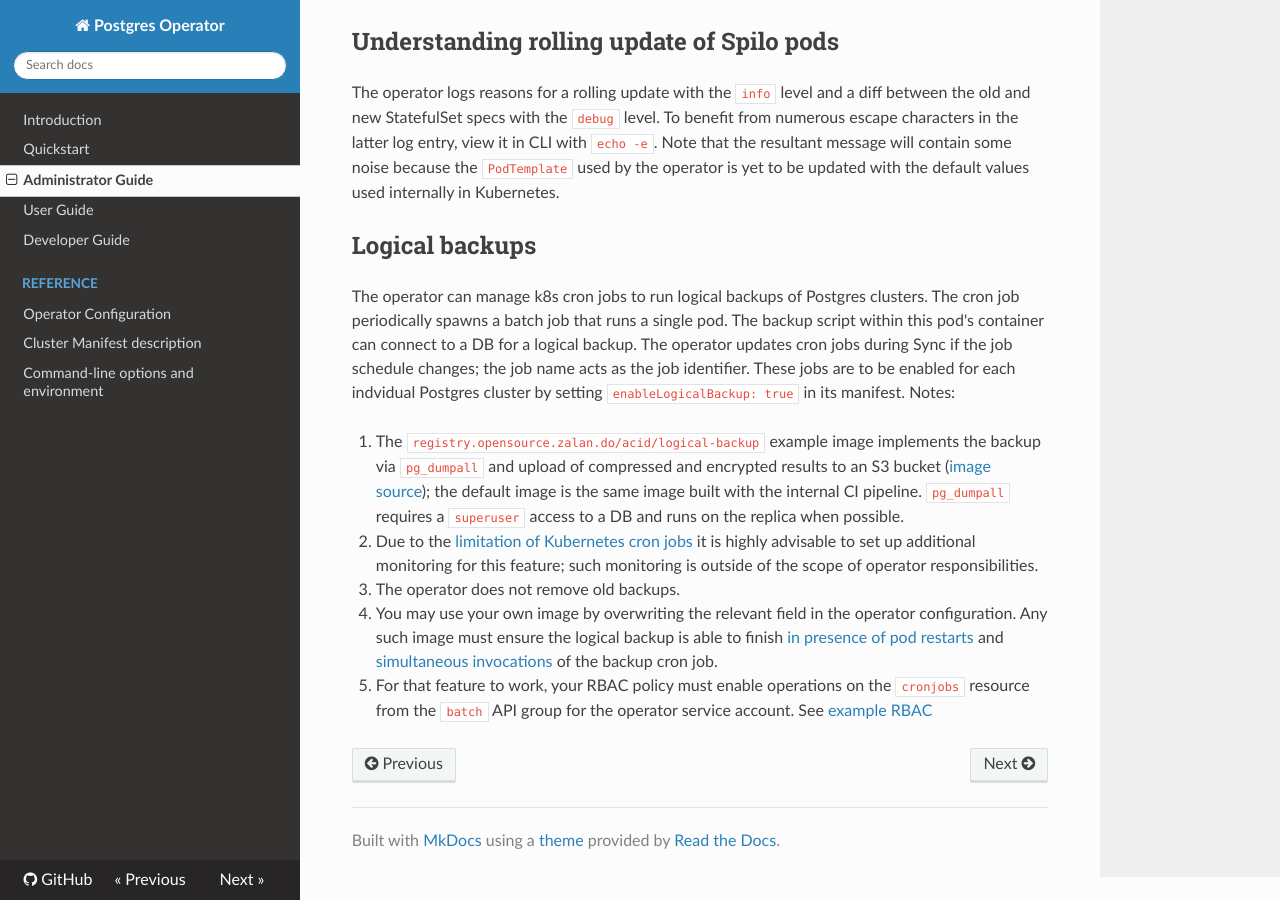
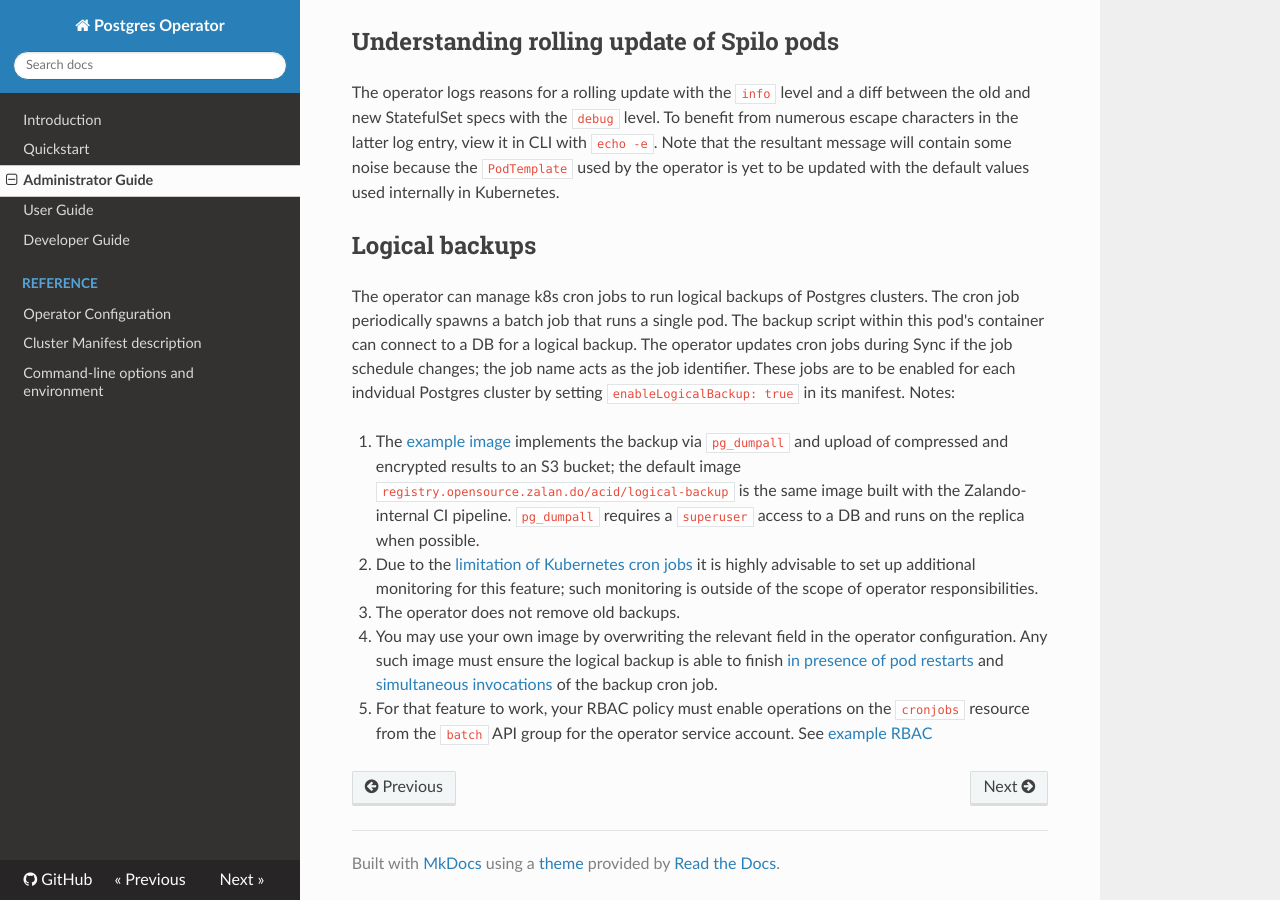
Before and after one commit to zalando/postgres-operator, an MkDocs documentation site: the page built from docs/administrator.md, in a window 1280 px wide and 900 px high, scrolled down 6704 px. Built offline with MkDocs 1.6.1, drawn with Linux system fonts in a browser that asks for light colours; nearby versions of some CDN libraries; old or Windows-style settings are respelled for this version of MkDocs.

Commit message:
streamline docs

```diff
--- a/docs/administrator.md
+++ b/docs/administrator.md
@@ -346,7 +346,7 @@ The operator logs reasons for a rolling update with the `info` level and a diff
 
 The operator can manage k8s cron jobs to run logical backups of Postgres clusters. The cron job periodically spawns a batch job that runs a single pod. The backup script within this pod's container can connect to a DB for a logical backup. The operator updates cron jobs during Sync if the job schedule changes; the job name acts as the job identifier. These jobs are to be enabled for each indvidual Postgres cluster by setting `enableLogicalBackup: true` in its manifest. Notes:
 
-1. The `registry.opensource.zalan.do/acid/logical-backup` example image implements the backup via `pg_dumpall` and upload of compressed and encrypted results to an S3 bucket ([image source](../docker/logical-backup/Dockerfile)); the default image is the same image built with the internal CI pipeline. `pg_dumpall` requires a `superuser` access to a DB and runs on the replica when possible.
+1. The [example image](../docker/logical-backup/Dockerfile) implements the backup via `pg_dumpall` and upload of compressed and encrypted results to an S3 bucket; the default image ``registry.opensource.zalan.do/acid/logical-backup`` is the same image built with the Zalando-internal CI pipeline. `pg_dumpall` requires a `superuser` access to a DB and runs on the replica when possible.
 
 2. Due to the [limitation of Kubernetes cron jobs](https://kubernetes.io/docs/concepts/workloads/controllers/cron-jobs/#cron-job-limitations) it is highly advisable to set up additional monitoring for this feature; such monitoring is outside of the scope of operator responsibilities.
 
```
Also changed, not shown: docs/reference/operator_parameters.md (+1 -1 lines).
